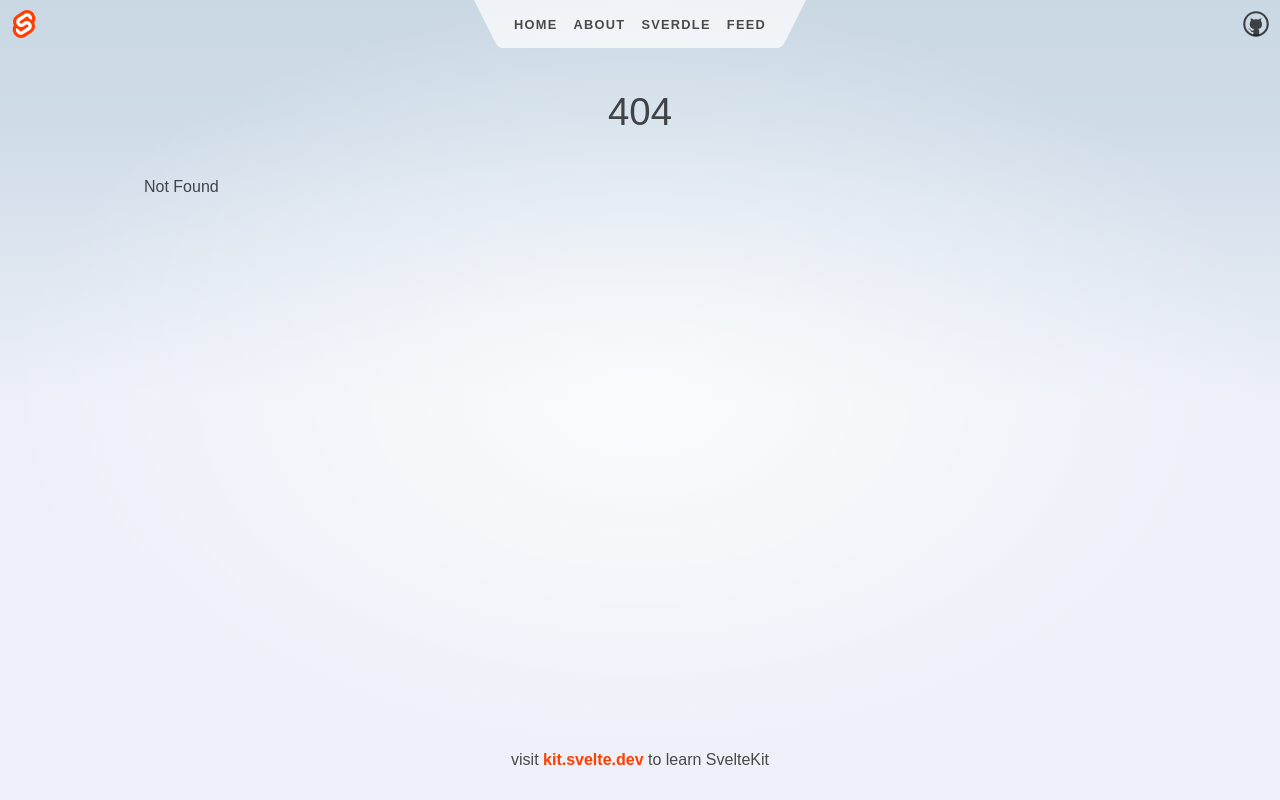
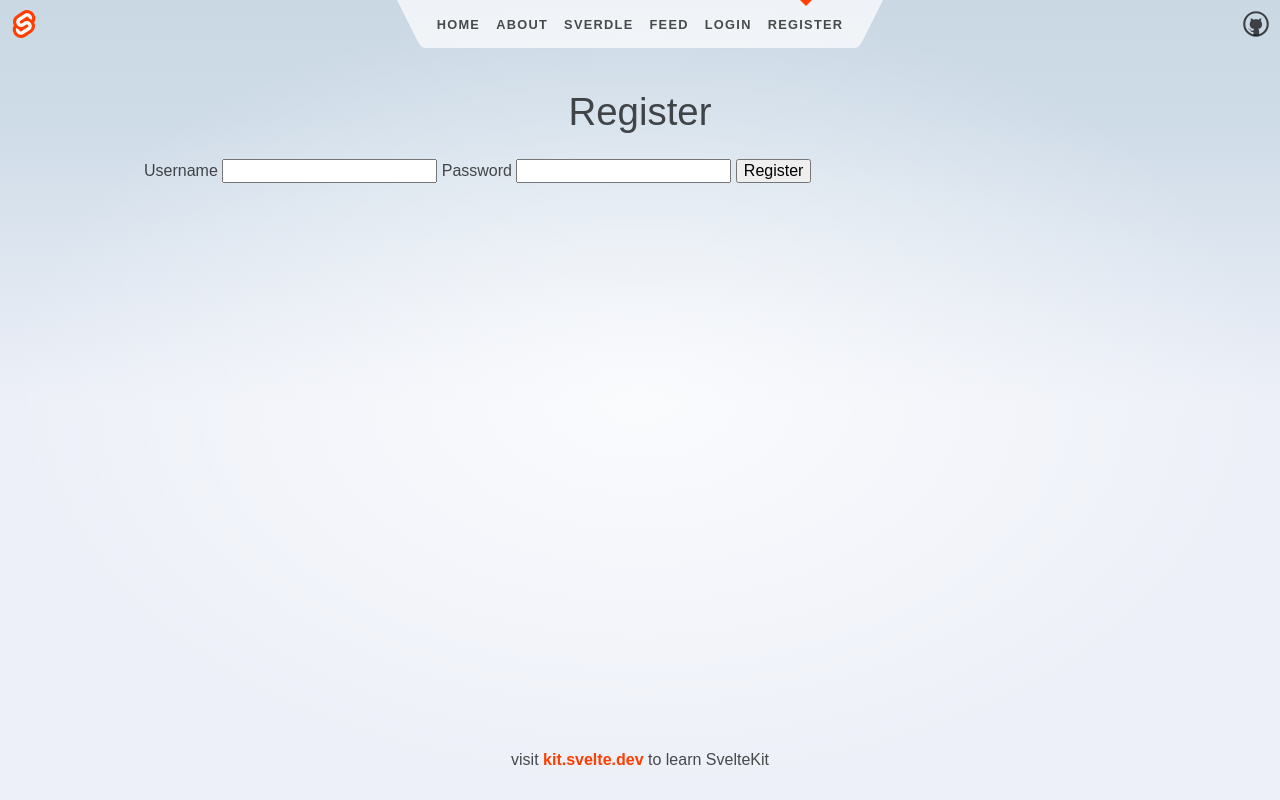
Before and after one commit to Grusinator/co-opinion, a SvelteKit app: page /register in a window 1280 px wide. Before the commit this address had no page. Built offline with nearby package versions, Linux system fonts and the light colour scheme.

Commit message:
login page working

```diff
--- a/src/routes/Header.svelte
+++ b/src/routes/Header.svelte
@@ -27,6 +27,12 @@
 			</li>
 			<li aria-current={$page.url.pathname.startsWith('/feed') ? 'page' : undefined}>
 				<a href="/feed">Feed</a>
+			</li>
+			<li aria-current={$page.url.pathname.startsWith('/login') ? 'page' : undefined}>
+				<a href="/login">Login</a>
+			</li>
+			<li aria-current={$page.url.pathname.startsWith('/register') ? 'page' : undefined}>
+				<a href="/register">Register</a>
 			</li>
 		</ul>
 		<svg viewBox="0 0 2 3" aria-hidden="true">
--- /dev/null
+++ b/src/routes/register/+page.svelte
@@ -0,0 +1,38 @@
+<script>
+	import { users } from '../userStore.js';
+
+	let username = '';
+	let password = '';
+
+	const register = () => {
+		// Check if user already exists
+		let userExists = false;
+		$users.forEach(user => {
+			if (user.username === username) {
+				userExists = true;
+			}
+		});
+
+		if (userExists) {
+			alert('User already exists');
+		} else {
+			// Update the store
+			users.update(existingUsers => [...existingUsers, { username, password }]);
+			alert('Registration successful');
+		}
+	};
+</script>
+
+<h1>Register</h1>
+
+<form on:submit|preventDefault={register}>
+	<label for="username">
+		Username
+		<input id="username" bind:value={username} type="text" required />
+	</label>
+	<label for="password">
+		Password
+		<input id="password" bind:value={password} type="password" required />
+	</label>
+	<button type="submit">Register</button>
+</form>
--- /dev/null
+++ b/src/routes/userStore.js
@@ -0,0 +1,4 @@
+import { writable } from 'svelte/store';
+
+// This creates a writable store with the initial value of an empty array.
+export const users = writable([]);
```
Also changed, not shown: src/routes/login/+page.svelte (added, +40 -0 lines).
